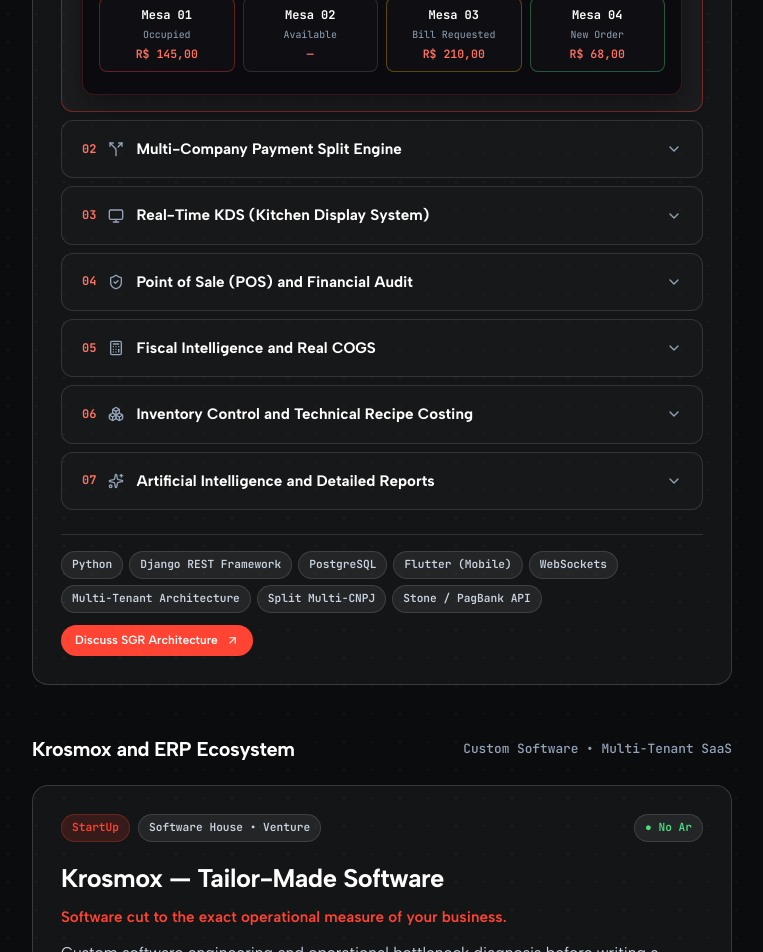
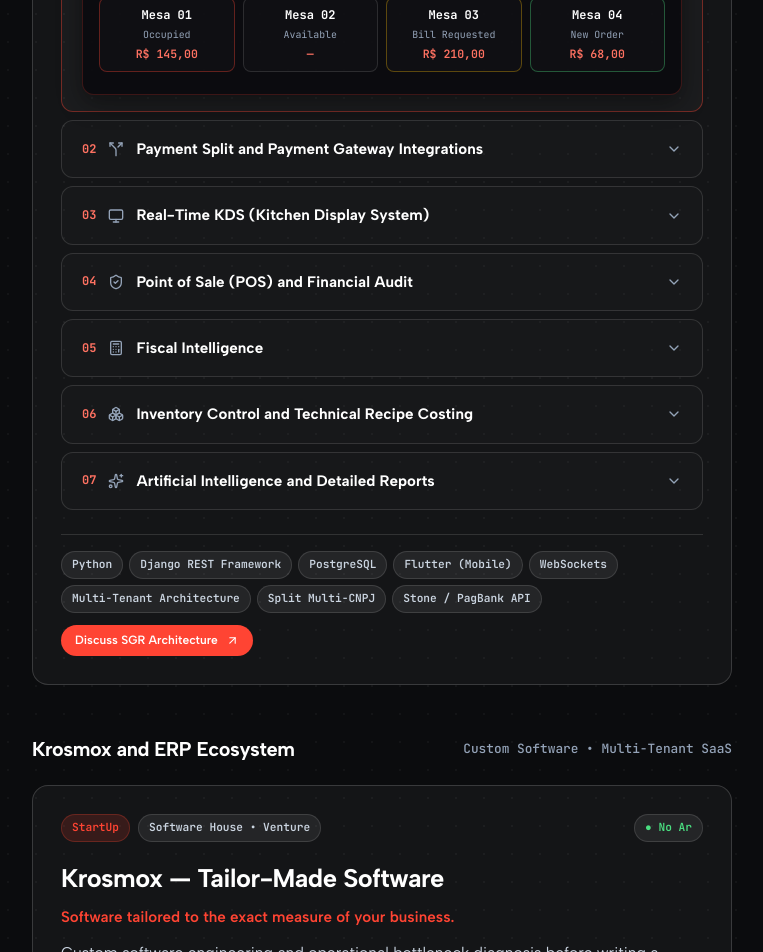
Before and after one commit to omlobao/omlobao.github.io, a React (Vite) app in the folder frontend/: page / in a window 1280 px wide. Shown: the part 1820-2772 px from the top of the page, without its empty margins (258-1021 px from the left). Built offline with nearby package versions, Linux system fonts and the light colour scheme.

Commit message:
feat: translate updated pillars and krosmox to English, update PT button label to PT-BR

```diff
--- a/frontend/src/components/FloatingDock.jsx
+++ b/frontend/src/components/FloatingDock.jsx
@@ -25,12 +25,12 @@ export default function FloatingDock() {
           <button
             onClick={toggleLang}
             className="dock-lang-btn"
-            aria-label={lang === 'pt' ? 'Mudar para inglês' : 'Switch to Portuguese'}
-            title={lang === 'pt' ? 'Switch to English' : 'Mudar para Português'}
+            aria-label={lang === 'pt' ? 'Switch to English' : 'Mudar para Português (PT-BR)'}
+            title={lang === 'pt' ? 'Switch to English' : 'Mudar para Português (PT-BR)'}
           >
             <span style={{ fontSize: '0.85rem' }}>{lang === 'pt' ? '🇺🇸' : '🇧🇷'}</span>
             <span style={{ fontWeight: 600, fontSize: '0.75rem', fontFamily: 'var(--font-mono)' }}>
-              {lang === 'pt' ? 'EN' : 'PT'}
+              {lang === 'pt' ? 'EN' : 'PT-BR'}
             </span>
           </button>
 
--- a/frontend/src/data/i18n.js
+++ b/frontend/src/data/i18n.js
@@ -60,29 +60,29 @@ export const translations = {
         },
         {
           number: '02',
-          title: 'Split de Pagamentos Multi-CNPJ',
-          subtitle: 'Fim da bitributação de Bar e Cozinha',
-          description: 'Permite que Bar e Cozinha operem sob CNPJs distintos no mesmo salão. Em uma única transação no cartão ou Pix dinâmico, o valor da bebida é creditado na conta bancária do Bar e a comida na da Cozinha direto pelas adquirentes (Stone, PagBank, Mercado Pago). Zero intervenção manual.',
-          tags: ['Split Payment', 'Multi-CNPJ', 'Stone SDK', 'Pix']
+          title: 'Split de Pagamentos E Integrações com APIs de pagamentos',
+          subtitle: 'Fim do uso de várias maquininhas',
+          description: 'Permite que Bar e Restaurante operem sob CNPJs distintos no mesmo salão. Em uma única transação no cartão ou Pix, o valor é dividido entre os estabelecimentos conforme a configuração.',
+          tags: ['Split Payment', 'Integração com APis de Pagamento', 'Pix']
         },
         {
           number: '03',
           title: 'KDS (Monitor de Cozinha em Tempo Real)',
           subtitle: 'Eliminação de comandas de papel',
           description: 'Tema escuro de alta visibilidade projetado para ambientes iluminados. Roteamento inteligente por praças de preparo (Bar, Cozinha, Pizzaria) com cronômetro integrado e alertas visuais de urgência após 20 minutos de espera.',
-          tags: ['KDS Touch', 'Dark Theme Industrial', 'Roteamento de Praças', 'WebSockets']
+          tags: ['KDS Touch', 'KANBAN', 'Roteamento de Praças', 'Comandas']
         },
         {
           number: '04',
           title: 'Frente de Caixa (PDV) e Auditoria Financeira',
           subtitle: 'Controle auditável de numerário e fechamento seguro',
           description: 'Mecanismo de alta precisão e conformidade com calculadora automática de troco em tempo real, divisão de contas instantânea (2x, 3x, 4x, 5x pessoas), conferência cega de fechamento de caixa (o operador realiza a contagem física e o sistema faz o batimento com as transações registradas) e controle estrito de sangrias e cancelamentos.',
-          tags: ['PDV Ágil', 'Auditoria de Caixa', 'Fechamento Cego', 'Divisão de Cotas']
+          tags: ['PDV', 'Auditoria de Caixa', 'Divisão de Cotas']
         },
         {
           number: '05',
-          title: 'Inteligência Fiscal e CMV Real',
-          subtitle: 'Economia contábil comprovada',
+          title: 'Inteligência Fiscal',
+          subtitle: 'O seu contador vai te agradecer por isso.',
           description: 'Segregação automática de produtos monofásicos (cervejas, refrigerantes e água) gerando relatórios diretos para contadores deduzirem PIS e COFINS no Simples Nacional, além de DRE gerencial com baixa automática de insumos por ficha técnica.',
           tags: ['Produtos Monofásicos', 'DRE Gerencial', 'CMV Real', 'Ficha Técnica']
         },
@@ -108,7 +108,7 @@ export const translations = {
       badge: 'Software Sob Medida • SaaS Multi-Tenant',
       siteBadge: 'StartUp',
       siteTitle: 'Krosmox — Software Sob Medida',
-      siteTagline: 'Software cortado à medida exata do seu negócio.',
+      siteTagline: 'Software à medida exata do seu negócio.',
       siteDesc: 'Desenvolvimento de software sob medida e diagnóstico de processos antes de qualquer linha de código. Conheça as soluções corporativas e produtos desenvolvidos no portal oficial.',
       siteUrl: 'https://krosmox.vercel.app/',
       visitSiteBtn: 'Conhecer krosmox.vercel.app',
@@ -135,7 +135,7 @@ export const translations = {
           desc: 'Notificações automáticas de status de O.S. e comprovantes via WhatsApp Bot (Evolution API), além de alertas operacionais para gestores via Telegram Bot.'
         },
         {
-          title: 'Arquitetura e Segurança Zero Vulnerabilidades',
+          title: 'Arquitetura e Segurança',
           desc: 'Isolamento de tenants por slug exclusivo (sem formulário público de login exposto a brute-force), sessão única global anti-compartilhamento e CAPTCHA criptográfico com Honeypot.'
         }
       ],
@@ -414,29 +414,29 @@ export const translations = {
         },
         {
           number: '02',
-          title: 'Multi-Company Payment Split Engine',
-          subtitle: 'Ending bar and kitchen double taxation',
-          description: 'Allows venue owners to legally operate Food and Drinks under separate corporate entities on the same floor. In a single card swipe or dynamic Pix QR, food revenue routes to the Kitchen bank account and drinks route directly to the Bar bank account via gateway APIs (Stone, PagBank, Mercado Pago). Zero manual accounting.',
-          tags: ['Payment Split', 'Multi-Company', 'Stone SDK', 'Dynamic Pix']
+          title: 'Payment Split and Payment Gateway Integrations',
+          subtitle: 'No more juggling multiple card terminals',
+          description: 'Allows Bar and Restaurant to operate under distinct corporate entities on the same dining floor. In a single card swipe or Pix transaction, revenue is seamlessly divided between the establishments according to configured rules.',
+          tags: ['Split Payment', 'Payment Gateway Integration', 'Pix']
         },
         {
           number: '03',
           title: 'Real-Time KDS (Kitchen Display System)',
           subtitle: 'Eliminating paper tickets',
           description: 'High-contrast ergonomic dark theme engineered for brightly lit environments. Station-based smart routing (Bar, Kitchen, Pizza Station) with live cook timers and visual alert escalation after 20 minutes of queue time.',
-          tags: ['KDS Touch', 'Industrial Dark Theme', 'Station Routing', 'WebSockets']
+          tags: ['KDS Touch', 'KANBAN', 'Station Routing', 'Order Slips']
         },
         {
           number: '04',
           title: 'Point of Sale (POS) and Financial Audit',
           subtitle: 'Audited cash management and secure register reconciliation',
           description: 'High-precision, compliance-focused POS engine featuring real-time change calculation, instant bill splitting (2x, 3x, 4x, 5x guest quotas), blind register closing (cashiers enter physical counts before expected balances are verified), and strict audit trails for cash pulls and cancellations.',
-          tags: ['Fast POS', 'Cash Audit', 'Blind Register Close', 'Bill Split']
+          tags: ['POS', 'Cash Audit', 'Bill Split']
         },
         {
           number: '05',
-          title: 'Fiscal Intelligence and Real COGS',
-          subtitle: 'Software that pays for itself in tax savings',
+          title: 'Fiscal Intelligence',
+          subtitle: 'Your accountant will thank you for this.',
           description: 'Automatic classification of single-phase tax beverage items (beers, sodas, water) delivering ready-made deduction reports to accountants for Simples Nacional, paired with real Cost of Goods Sold (COGS) inventory depletion per recipe.',
           tags: ['Tax Deductions', 'Financial Reports', 'Recipe Costing', 'COGS']
         },
@@ -462,7 +462,7 @@ export const translations = {
       badge: 'Custom Software • Multi-Tenant SaaS',
       siteBadge: 'StartUp',
       siteTitle: 'Krosmox — Tailor-Made Software',
-      siteTagline: 'Software cut to the exact operational measure of your business.',
+      siteTagline: 'Software tailored to the exact measure of your business.',
       siteDesc: 'Custom software engineering and operational bottleneck diagnosis before writing a single line of code. Explore production-ready software solutions on the official portal.',
       siteUrl: 'https://krosmox.vercel.app/',
       visitSiteBtn: 'Visit krosmox.vercel.app',
@@ -489,7 +489,7 @@ export const translations = {
           desc: 'Automated customer status updates and receipts delivered via WhatsApp Bot (Evolution API), along with instant managerial incident alerts via Telegram Bot.'
         },
         {
-          title: 'Zero-Vulnerability Security Architecture',
+          title: 'Architecture and Security',
           desc: 'Company-specific slug routing with no public login forms exposed to brute-force attacks, global single-session anti-account sharing, and cryptographic icon CAPTCHAs with honeypot traps.'
         }
       ],
```
Also changed, not shown: frontend/src/components/PillarSimulator.jsx (line endings or trailing spaces).
